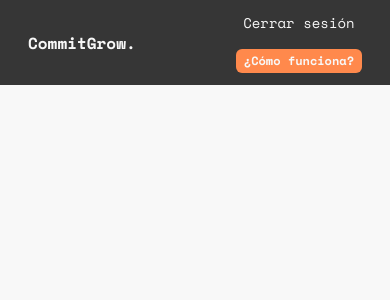
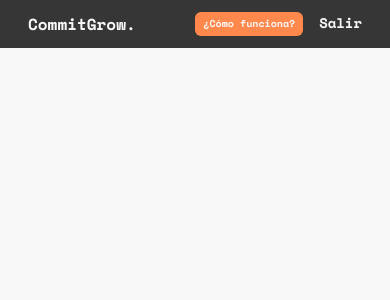
Before and after one commit to oscarenriqq/commitgrow-front, a React (Vite) app: page /confirm in a window 390 px wide. Shown: the top 300 px of the page. Built offline with nearby package versions, Linux system fonts and the light colour scheme; sample sign-in values are in the browser's storage.

Commit message:
Fix Header layout

```diff
--- a/src/components/Layout.jsx
+++ b/src/components/Layout.jsx
@@ -26,8 +26,8 @@ function Layout() {
                 size={'xs'}
                 onClick={onOpen}
               >¿Cómo funciona?</Button>
-              <Text fontSize={"sm"}>
-                <Link onClick={handleLogout}>Cerrar sesión</Link>
+              <Text fontSize={"sm"} fontWeight={600}>
+                <Link onClick={handleLogout}>Salir</Link>
               </Text>
             </Flex>
           </Flex>
--- a/src/index.css
+++ b/src/index.css
@@ -21,8 +21,9 @@ html body {
 }
 
 @media (max-width: 768px) {
-  .nav-buttons {
-      flex-direction: column-reverse;
-      align-items: center;
+  .nav-buttons button {
+    font-size: 10px;
   }
+
+
 }
```
